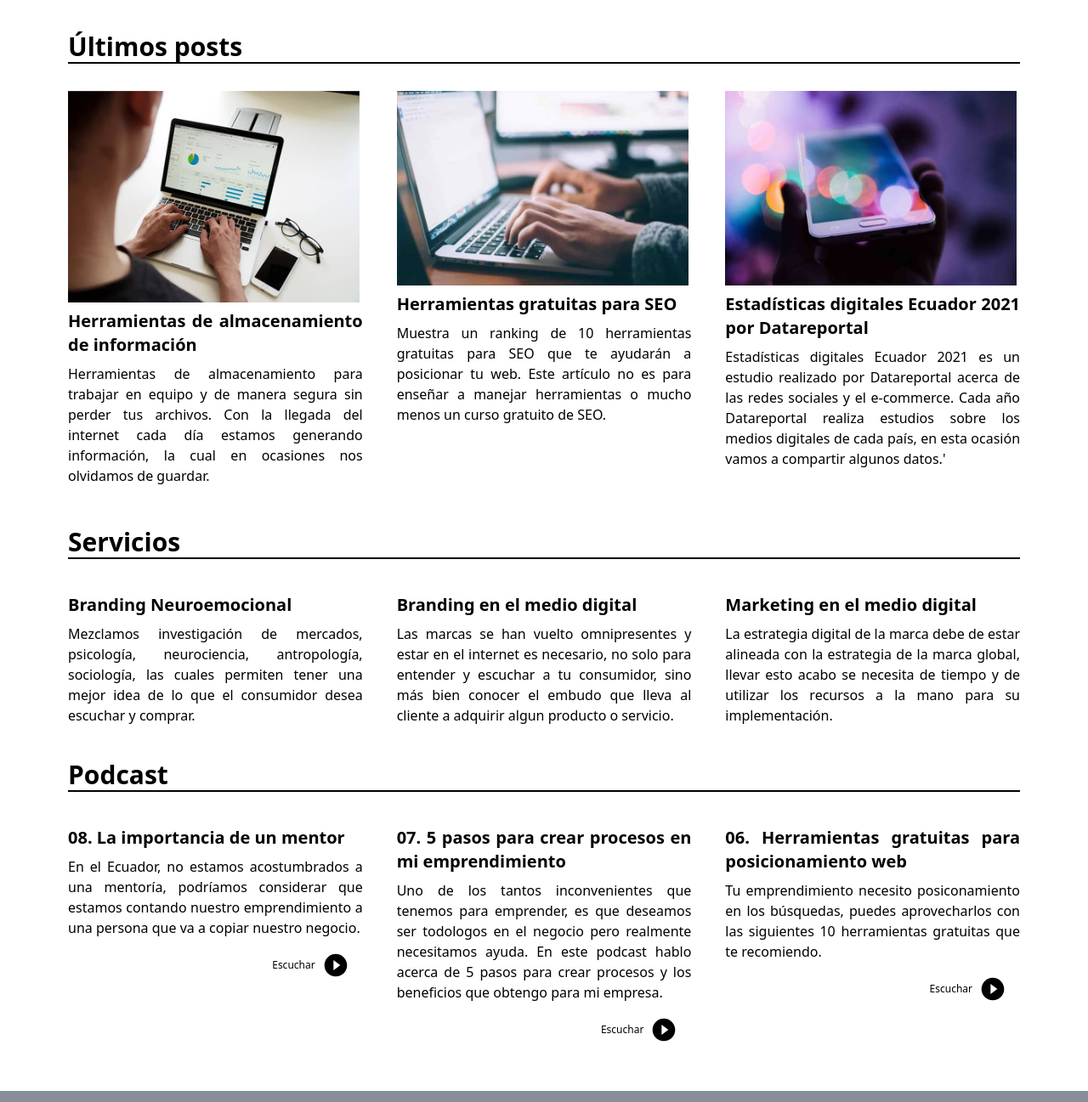
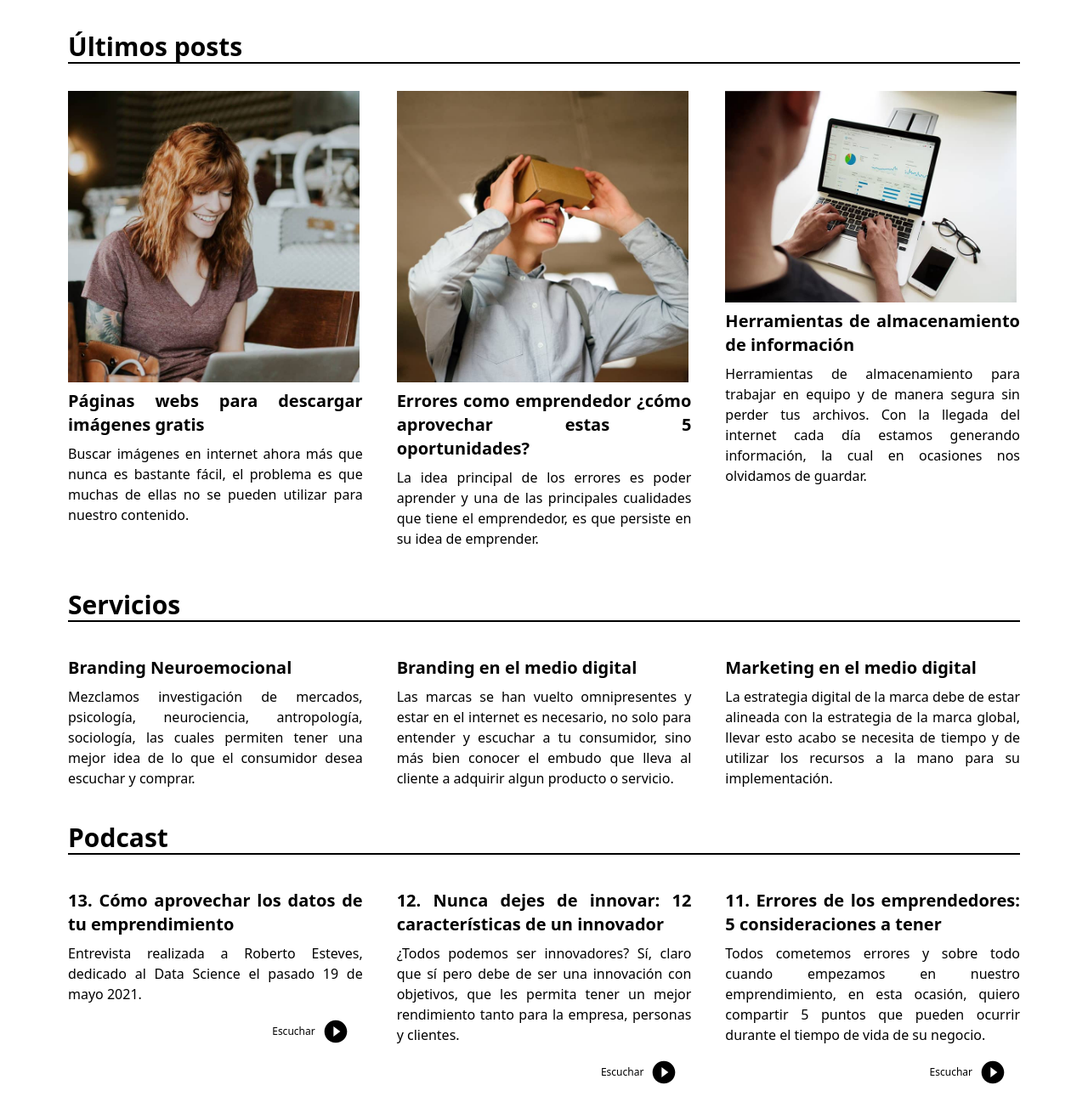
Before and after one commit to seosemec/hablemosdemarcas-homepage, a website built with Vite: page src/index.pug in a window 1280 px wide. Shown: the part 539-1836 px from the top of the page at 85% size. Built offline with nearby package versions, Linux system fonts and the light colour scheme.

Commit message:
update lastest psot and podcasts

```diff
--- a/src/index.pug
+++ b/src/index.pug
@@ -55,6 +55,8 @@ html(lang="es")
           ul.navbar__list
             li.navbar__list__item
               a(href="https://www.hablemosdemarcas.com/") Inicio
+            li.navbar__list__item
+              a(href="https://www.hablemosdemarcas.com/blog") Blog
             li.navbar-dropdown.navbar__list__item Sobre BrandEc
               ul.navbar__list.navbar__list-dropdown.dropdown
                 li.navbar__list__item
@@ -79,21 +81,21 @@ html(lang="es")
     section.posts-section.pt-10
       h3.section__tille Últimos posts
       .post__preview__list
+        a(href="https://www.hablemosdemarcas.com/descargar-imagenes-gratis/").post__preview
+          picture
+            img(src="images/imagenes_descargar_gratuitas.jpeg", alt="Usuario trabajando en laptop", width="343", height="343")
+          .post_tittle Páginas webs para descargar imágenes gratis
+          .post_description Buscar imágenes en internet ahora más que nunca es bastante fácil, el problema es que muchas de ellas no se pueden utilizar para nuestro contenido.
+        a(href="https://www.hablemosdemarcas.com/errores-como-emprendedor/").post__preview
+          picture
+            img(src="images/errores-de-emprendedor.jpeg", alt="Usuario usando google cardboard", width="343", height="343")
+          .post_tittle Errores como emprendedor ¿cómo aprovechar estas 5 oportunidades?
+          .post_description La idea principal de los errores es poder aprender y una de las principales cualidades que tiene el emprendedor, es que persiste en su idea de emprender.
         a(href="https://www.hablemosdemarcas.com/herramientas-de-almacenamiento/").post__preview
           picture
-            img(src="images/post-herramientas-informacion.jpeg", alt="Usuario utilizando Google Analytics", width="343", height="248")
+            img(src="images/post-herramientas-informacion.jpeg", alt="Usuario utilizando Google Analytics", width="343", height="343")
           .post_tittle Herramientas de almacenamiento de información
           .post_description Herramientas de almacenamiento para trabajar en equipo y de manera segura sin perder tus archivos. Con la llegada del internet cada día estamos generando información, la cual en ocasiones nos olvidamos de guardar.
-        a(href="https://www.hablemosdemarcas.com/herramientas-gratuitas-seo/").post__preview
-          picture
-            img(src="images/glenn-carstens-peters-npxXWgQ33ZQ-unsplash1-768x511.jpeg", alt="Usuario usando macbook", width="343", height="248")
-          .post_tittle Herramientas gratuitas para SEO
-          .post_description Muestra un ranking de 10 herramientas gratuitas para SEO que te ayudarán a posicionar tu web. Este artículo no es para enseñar a manejar herramientas o mucho menos un curso gratuito de SEO.
-        a(href="https://www.hablemosdemarcas.com/estadisticas-digitales-ecuador-2021/").post__preview
-          picture
-            img(src="images/rodion-kutsaev-610x406.jpeg", alt="Smartphone en manos con filtro difuminado", width="343", height="248")
-          .post_tittle Estadísticas digitales Ecuador 2021 por Datareportal
-          .post_description Estadísticas digitales Ecuador 2021 es un estudio realizado por Datareportal acerca de las redes sociales y el e-commerce. Cada año Datareportal realiza estudios sobre los medios digitales de cada país, en esta ocasión vamos a compartir algunos datos.'
     section.services-section
       h3.section__tille Servicios
       .services__preview__list
@@ -110,25 +112,25 @@ html(lang="es")
       h3.section__tille Podcast
       .podcasts__preview__list
         .podcast_preview
-          .podcast_tittle 08. La importancia de un mentor
-          .podcast_description En el Ecuador, no estamos acostumbrados a una mentoría, podríamos considerar que estamos contando nuestro emprendimiento a una persona que va a copiar nuestro negocio.
-          a(href="https://open.spotify.com/episode/5bhxSyCYaKRNHEf5fIsMPN?si=22UhgVyWTTqnhFt_Ma8okA", aria-label="Escuchar Podcast").podcast_button
+          .podcast_tittle 13. Cómo aprovechar los datos de tu emprendimiento
+          .podcast_description Entrevista realizada a Roberto Esteves, dedicado al Data Science el pasado 19 de mayo 2021.
+          a(href="https://open.spotify.com/episode/3bAU52cbniSZD5pPyVYOum?si=wTpd-IHoS56aJep2LSdUGA", aria-label="Escuchar Podcast").podcast_button
             span Escuchar
             svg(xmlns='http://www.w3.org/2000/svg', height='24px', viewbox='0 0 24 24', width='24px', fill='#000000')
               path(d='M0 0h24v24H0V0z', fill='none')
               path(d='M12 2C6.48 2 2 6.48 2 12s4.48 10 10 10 10-4.48 10-10S17.52 2 12 2zm-2 14.5v-9l6 4.5-6 4.5z')
         .podcast_preview
-          .podcast_tittle 07. 5 pasos para crear procesos en mi emprendimiento
-          .podcast_description Uno de los tantos inconvenientes que tenemos para emprender, es que deseamos ser todologos en el negocio pero realmente necesitamos ayuda. En este podcast hablo acerca de 5 pasos para crear procesos y los beneficios que obtengo para mi empresa.
-          a(href="https://open.spotify.com/episode/6ykrXwBZRG8oQig1PUcz1Y?si=cacP8L29QZyVUuZvROUXxw", aria-label="Escuchar Podcast").podcast_button
+          .podcast_tittle 12. Nunca dejes de innovar: 12 características de un innovador
+          .podcast_description ¿Todos podemos ser innovadores? Sí, claro que sí pero debe de ser una innovación con objetivos, que les permita tener un mejor rendimiento tanto para la empresa, personas y clientes.
+          a(href="https://open.spotify.com/episode/0KC1DKXRjwElsuLUwtHOQi?si=2Dd7G8OiRlCYHHrLMIzgpg", aria-label="Escuchar Podcast").podcast_button
             span Escuchar
             svg(xmlns='http://www.w3.org/2000/svg', height='24px', viewbox='0 0 24 24', width='24px', fill='#000000')
               path(d='M0 0h24v24H0V0z', fill='none')
               path(d='M12 2C6.48 2 2 6.48 2 12s4.48 10 10 10 10-4.48 10-10S17.52 2 12 2zm-2 14.5v-9l6 4.5-6 4.5z')
         .podcast_preview
-          .podcast_tittle 06. Herramientas gratuitas para posicionamiento web
-          .podcast_description Tu emprendimiento necesito posiconamiento en los búsquedas, puedes aprovecharlos con las siguientes 10 herramientas gratuitas que te recomiendo.
-          a(href="https://open.spotify.com/episode/2C9zqYnsiaosYXgkgUKhfY?si=qcgSCnzrQR6Unb0-ZbSONQ", aria-label="Escuchar Podcast").podcast_button
+          .podcast_tittle 11. Errores de los emprendedores: 5 consideraciones a tener
+          .podcast_description Todos cometemos errores y sobre todo cuando empezamos en nuestro emprendimiento, en esta ocasión, quiero compartir 5 puntos que pueden ocurrir durante el tiempo de vida de su negocio.
+          a(href="https://open.spotify.com/episode/55YZ8X6m2mkZvFMnyzVObL?si=YbA75dZgRGSeIHOcnKbRJQ", aria-label="Escuchar Podcast").podcast_button
             span Escuchar
             svg(xmlns='http://www.w3.org/2000/svg', height='24px', viewbox='0 0 24 24', width='24px', fill='#000000')
               path(d='M0 0h24v24H0V0z', fill='none')
```
Also changed, not shown: build/_dist/images/errores-de-emprendedor.jpeg (added), build/_dist/images/imagenes_descargar_gratuitas.jpeg (added), build/_dist/index.html, src/images/errores-de-emprendedor.jpeg (added), src/images/imagenes_descargar_gratuitas.jpeg (added).
